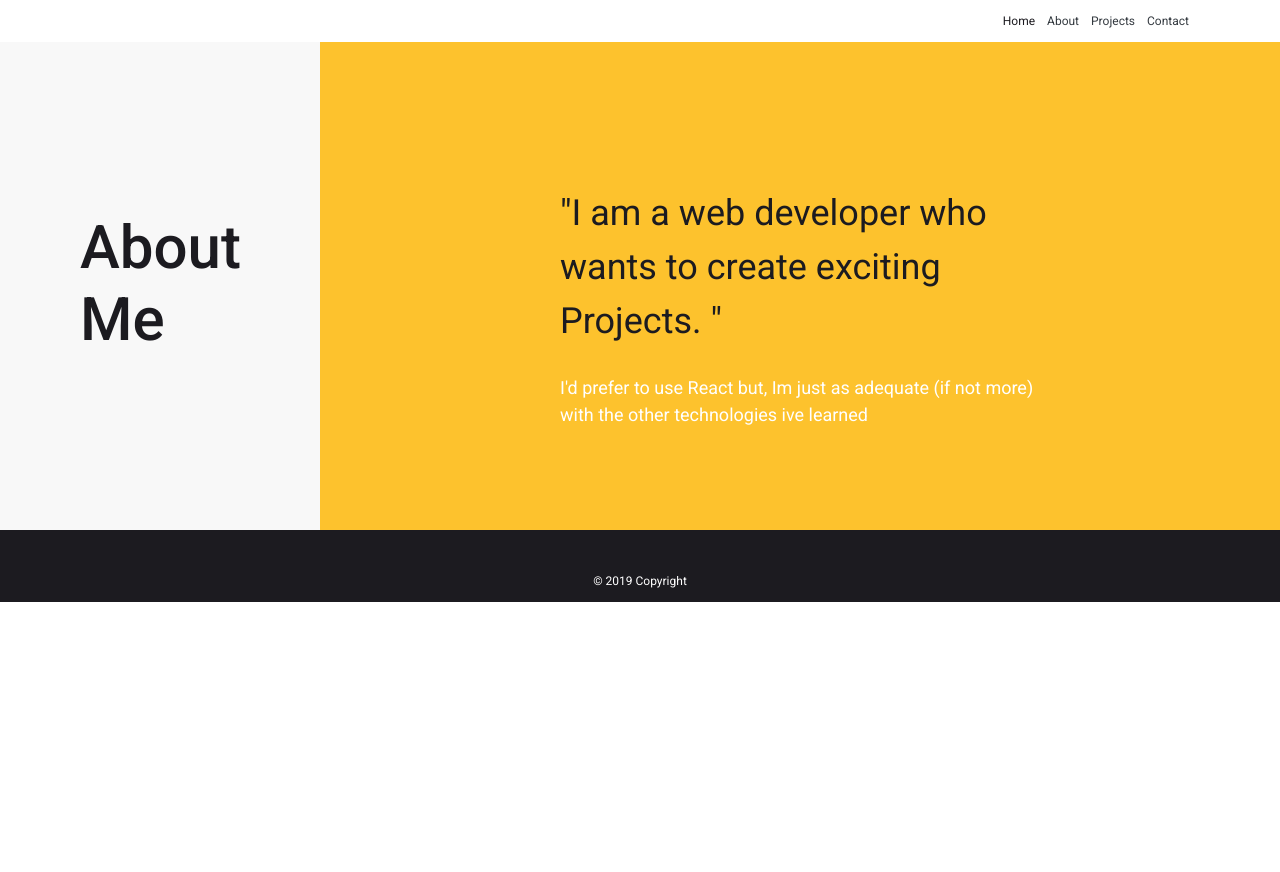
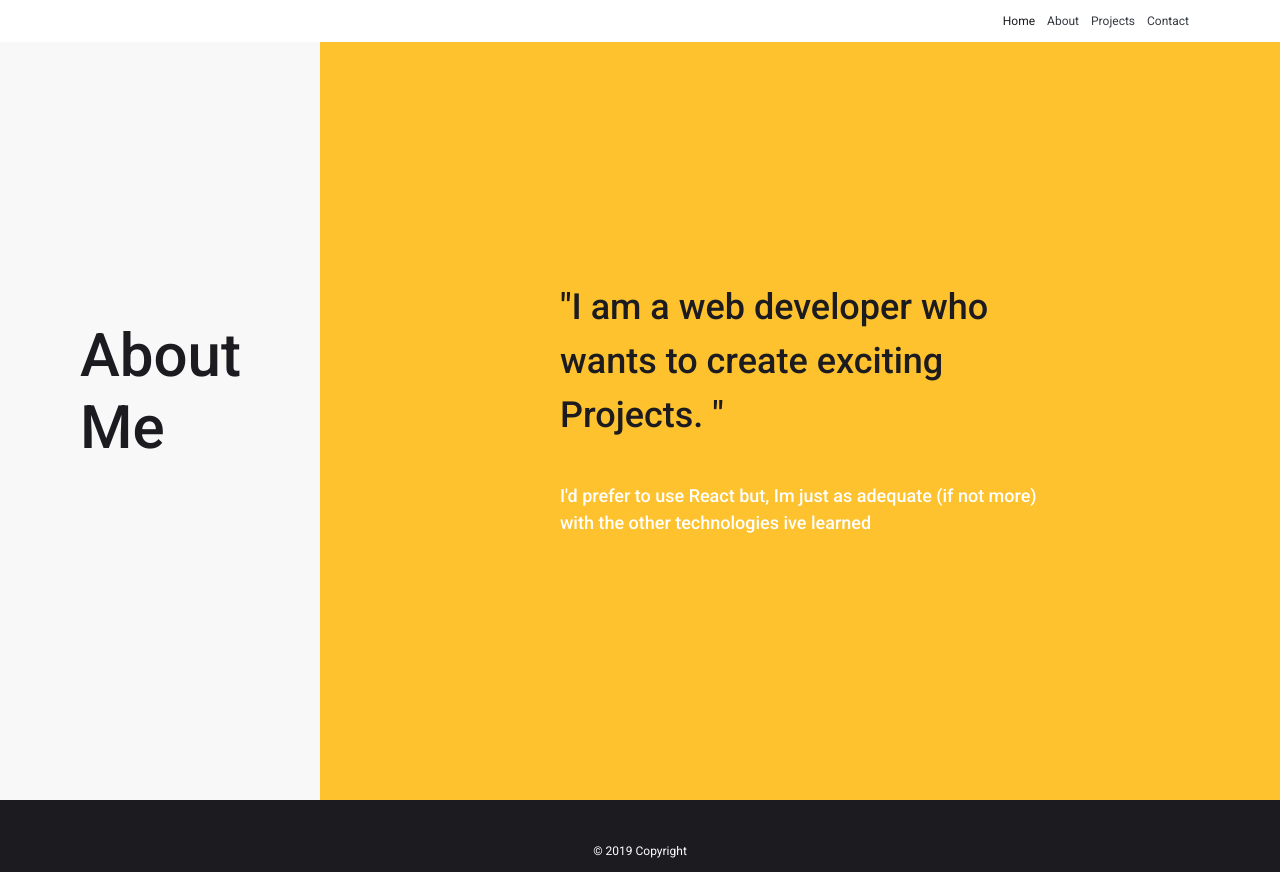
Before and after one commit to simone188535/portfolio, a React (Create React App) app: page /about in a window 1280 px wide. Before the commit the page ends 800 px from the top, so only its background shows below. Built offline with nearby package versions, Linux system fonts and the light colour scheme.

Commit message:
subheadcomponent animation extracted

```diff
--- a/src/Homepage.js
+++ b/src/Homepage.js
@@ -1,6 +1,6 @@
 // import React, { useState, useEffect } from 'react';
 import React, { useEffect } from 'react';
-import { TimelineLite,TweenMax} from "gsap/TweenMax";
+import { TimelineLite, TweenMax } from "gsap/TweenMax";
 import { Link } from 'react-router-dom';
 import $ from 'jquery';
 
@@ -24,16 +24,16 @@ const Homepage = () => {
 
     };
 
-    const subSectionHeadAnimation = (ident) => {
+    // const subSectionHeadAnimation = (ident) => {
 
-        // const tl = new TimelineLite();
+    //     // const tl = new TimelineLite();
 
-        if (isInViewport($(ident))) {
+    //     if (isInViewport($(ident))) {
 
-            return TweenMax.to($(ident), 1.8, { y: 30, opacity: 1 });
+    //         return TweenMax.to($(ident), 1.8, { y: 30, opacity: 1 });
 
-        }
-    };
+    //     }
+    // };
 
     const staggerCards = (ident) => {
 
@@ -45,15 +45,15 @@ const Homepage = () => {
         if (isInViewport($(ident))) {
             // console.log(ident);
             // return tl.staggerTo(".all-cards" + ident + " > .card", 2, { y: 30, opacity: 1 }, 0.25);
-            return TweenMax.staggerTo(ident +".all-cards  .card", 2, { y: 15, opacity: 1 }, 0.4);
+            return TweenMax.staggerTo(ident + ".all-cards  .card", 2, { y: 15, opacity: 1 }, 0.4);
         }
     };
 
-    const  finalSection = (ident1) => {
+    const finalSection = (ident1) => {
         const tl = new TimelineLite();
 
         if (isInViewport($(ident1))) {
-            tl.to($(ident1), 1, { x: "12%",opacity: 1});
+            tl.to($(ident1), 1, { x: "12%", opacity: 1 });
         }
         // if (isInViewport($(ident2))) {
 
@@ -67,10 +67,10 @@ const Homepage = () => {
         staggerCards('#first-card-container');
 
         //This may seem redundant but it is done for accuracy.
-        subSectionHeadAnimation('#trigger1');
+        // subSectionHeadAnimation('#trigger1');
         // subSectionHeadAnimation('#trigger2');
         // subSectionHeadAnimation('#trigger3');
-        finalSection('#left-text-container','#right-text-container');
+        finalSection('#left-text-container', '#right-text-container');
 
         return false;
     };
--- a/src/components/SubHeadComponent.js
+++ b/src/components/SubHeadComponent.js
@@ -1,11 +1,37 @@
-import React from 'react';
+import React, { useEffect } from 'react';
+import $ from 'jquery';
+import { isInViewport } from '../js/isInViewport';
+import { TweenMax } from "gsap/TweenMax";
 
+//this component controls the subhead component and animation
 const SubHeadComponent = (props) => {
 
-    // const { sectionNum, ident, text } = props;
-    const { ident, text } = props;
+    let { ident, text } = props;
+
+
+    //this works by taking the user inputted id/ident (which should look similar to #trigger1'), checks to see if it is in the view point, and activates an animation if it is.
+    const subSectionHeadAnimation = (ident) => {
+
+        if (isInViewport($(ident))) {
+
+            return TweenMax.to($(ident), 1.8, { y: 30, opacity: 1 });
+            // console.log('is active');
+
+        }
+    };
+
+    const theAnimation = () => {
+        let identRef = '#'+ident;
+        subSectionHeadAnimation(identRef);
+    }
+
+    useEffect(() => {
+        theAnimation();
+        window.addEventListener('scroll', theAnimation);
+
+    });
+
     return (
-        // <div className={`row ${sectionNum}`}>
         <div className="row">
             <div className="col-12">
                 <h2 id={ident} className="text-center sub-section-header">
--- a/src/scss/App.scss
+++ b/src/scss/App.scss
@@ -357,7 +357,8 @@ html, body {
 
     .about {
         .hero-section {
-            height: 530px;
+            // height: 530px;
+            height: 100vh;
 
             // background-image: url('https://dgpr.s3.amazonaws.com/images/project/photo-1437419764061-2473afe69fc2.jpeg');
             // background-size: cover;
@@ -381,7 +382,7 @@ html, body {
 
         .right-hero {
             background: $gold;
-            font-weight: 400;
+            font-weight: 500;
         }
 
         .hero-text {
```
Lines whose indentation alone changed are shown as unchanged.
